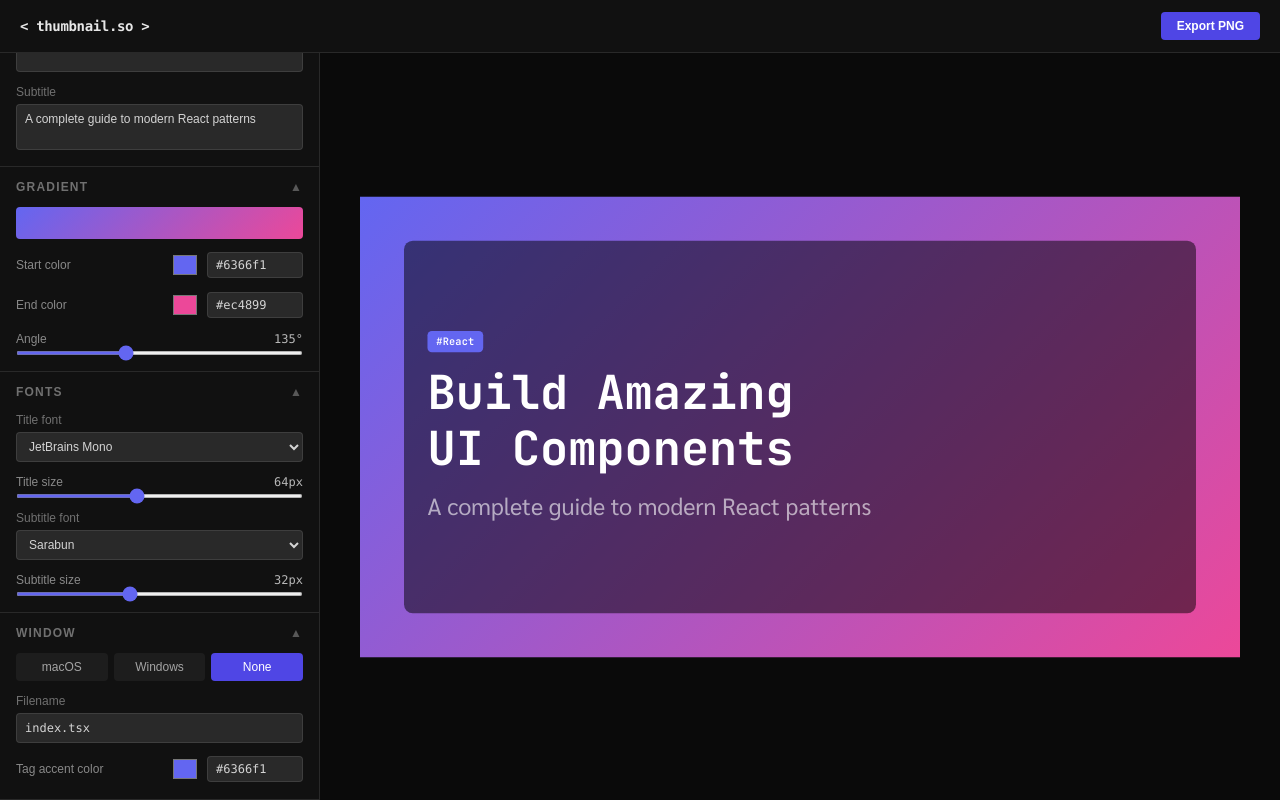
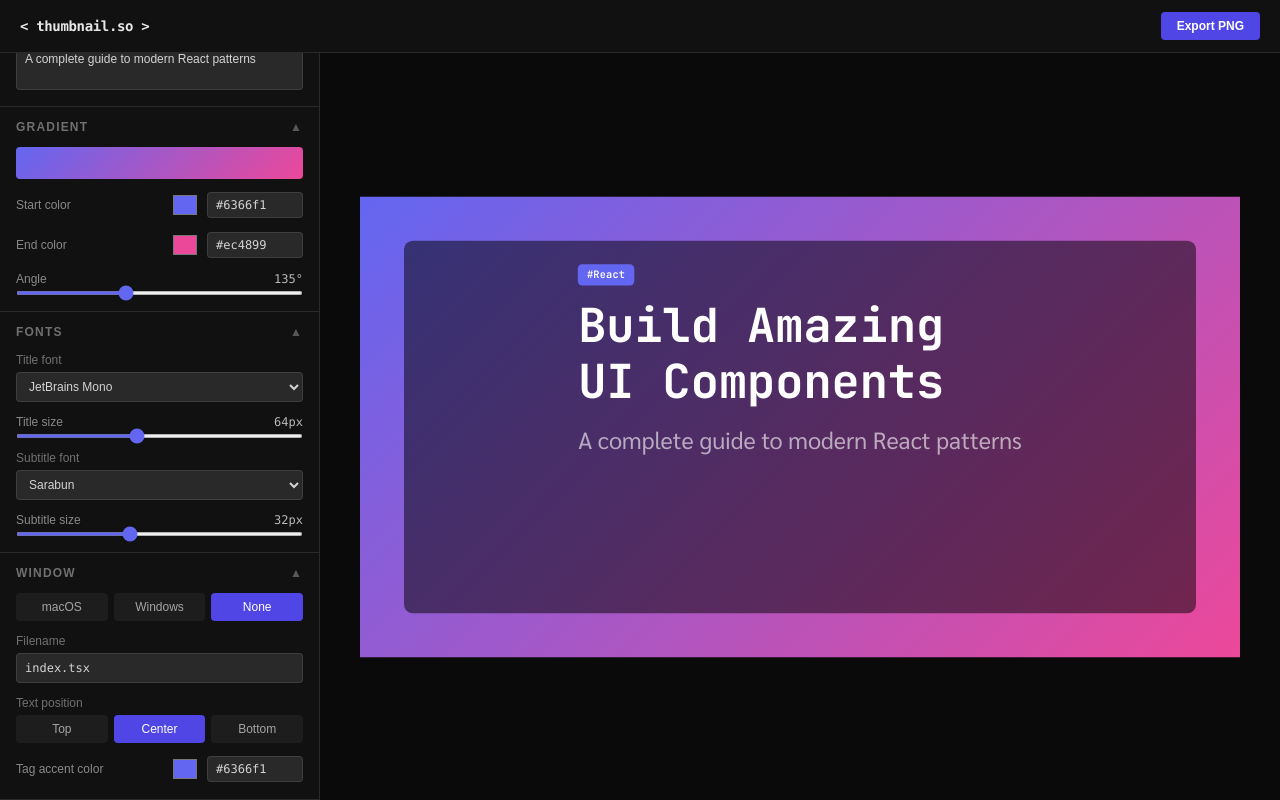
Before and after one commit to kittypunkz/caption-creator, a React (Vite) app: page / in a window 1280 px wide. Both pictures are taken after a click on the button "None". Built offline with nearby package versions, Linux system fonts and the light colour scheme.

Commit message:
feat: auto-scale fonts by canvas width + text position control (top/center/bottom)

```diff
--- a/src/components/controls/WindowControl.tsx
+++ b/src/components/controls/WindowControl.tsx
@@ -1,5 +1,5 @@
 import { useStore } from '../../store/useStore'
-import type { WindowStyle } from '../../store/useStore'
+import type { WindowStyle, TextAlign } from '../../store/useStore'
 import { SectionHeader } from '../ui/SectionHeader'
 import { ColorPicker } from '../ui/ColorPicker'
 
@@ -9,8 +9,14 @@ const STYLES = [
   { id: 'none',    label: 'None' },
 ] as const
 
+const ALIGNMENTS: { id: TextAlign; label: string }[] = [
+  { id: 'top',    label: 'Top' },
+  { id: 'center', label: 'Center' },
+  { id: 'bottom', label: 'Bottom' },
+]
+
 export function WindowControl() {
-  const { windowStyle, windowFilename, accentColor, set } = useStore()
+  const { windowStyle, windowFilename, accentColor, textAlign, set } = useStore()
 
   return (
     <SectionHeader label="Window">
@@ -39,6 +45,24 @@ export function WindowControl() {
           className="bg-white/10 border border-white/10 rounded px-2 py-1.5 text-xs text-white/80 font-mono focus:outline-none focus:border-indigo-500 placeholder-white/20"
         />
       </div>
+      <div className="flex flex-col gap-1">
+        <label className="text-xs text-white/40">Text position</label>
+        <div className="flex gap-1.5">
+          {ALIGNMENTS.map(a => (
+            <button
+              key={a.id}
+              onClick={() => set({ textAlign: a.id })}
+              className={`flex-1 py-1.5 rounded text-xs transition-colors ${
+                textAlign === a.id
+                  ? 'bg-indigo-600 text-white'
+                  : 'bg-white/5 text-white/60 hover:bg-white/10'
+              }`}
+            >
+              {a.label}
+            </button>
+          ))}
+        </div>
+      </div>
       <ColorPicker
         label="Tag accent color"
         value={accentColor}
--- a/src/components/preview/IDEWindow.tsx
+++ b/src/components/preview/IDEWindow.tsx
@@ -1,8 +1,10 @@
 import { ReactNode } from 'react'
+import type { TextAlign } from '../../store/useStore'
 
 interface Props {
   style: 'macos' | 'windows' | 'none'
   filename: string
+  textAlign: TextAlign
   children: ReactNode
 }
 
@@ -66,7 +68,13 @@ function WindowsTitleBar({ filename }: { filename: string }) {
   )
 }
 
-export function IDEWindow({ style, filename, children }: Props) {
+const JUSTIFY: Record<TextAlign, string> = {
+  top: 'flex-start',
+  center: 'center',
+  bottom: 'flex-end',
+}
+
+export function IDEWindow({ style, filename, textAlign, children }: Props) {
   const containerStyle = {
     background: 'rgba(0,0,0,0.5)',
     borderRadius: style === 'none' ? 12 : 8,
@@ -79,7 +87,7 @@ export function IDEWindow({ style, filename, children }: Props) {
   if (style === 'none') {
     return (
       <div style={containerStyle}>
-        <div style={{ padding: 32, flex: 1, display: 'flex', alignItems: 'center' }}>{children}</div>
+        <div style={{ padding: 32, flex: 1, display: 'flex', alignItems: 'flex-start', justifyContent: JUSTIFY[textAlign] }}>{children}</div>
       </div>
     )
   }
--- a/src/components/preview/ThumbnailCanvas.tsx
+++ b/src/components/preview/ThumbnailCanvas.tsx
@@ -20,7 +20,10 @@ export const ThumbnailCanvas = forwardRef<HTMLDivElement>((_, ref) => {
     subtitleFont,
     subtitleSize,
     accentColor,
+    textAlign,
   } = useStore()
+
+  const fontScale = canvasWidth / 1200
 
   return (
     <div
@@ -37,15 +40,15 @@ export const ThumbnailCanvas = forwardRef<HTMLDivElement>((_, ref) => {
       }}
     >
       <div style={{ width: '100%', height: '100%' }}>
-        <IDEWindow style={windowStyle} filename={windowFilename}>
+        <IDEWindow style={windowStyle} filename={windowFilename} textAlign={textAlign}>
           <TextLayers
             tag={tag}
             title={title}
             subtitle={subtitle}
             titleFont={titleFont}
-            titleSize={titleSize}
+            titleSize={Math.round(titleSize * fontScale)}
             subtitleFont={subtitleFont}
-            subtitleSize={subtitleSize}
+            subtitleSize={Math.round(subtitleSize * fontScale)}
             accentColor={accentColor}
           />
         </IDEWindow>
--- a/src/store/useStore.ts
+++ b/src/store/useStore.ts
@@ -2,6 +2,7 @@ import { create } from 'zustand'
 
 type CanvasPreset = 'twitter-og' | 'linkedin' | 'ig-square' | 'ig-story' | 'youtube' | 'custom'
 export type WindowStyle = 'macos' | 'windows' | 'none'
+export type TextAlign = 'top' | 'center' | 'bottom'
 
 interface ThumbnailState {
   canvasPreset: CanvasPreset
@@ -20,6 +21,7 @@ interface ThumbnailState {
   windowStyle: WindowStyle
   windowFilename: string
   accentColor: string
+  textAlign: TextAlign
   set: (partial: Partial<Omit<ThumbnailState, 'set'>>) => void
 }
 
@@ -40,5 +42,6 @@ export const useStore = create<ThumbnailState>((setState) => ({
   windowStyle: 'macos',
   windowFilename: 'index.tsx',
   accentColor: '#6366f1',
+  textAlign: 'center',
   set: (partial) => setState((state) => ({ ...state, ...partial })),
 }))
```
